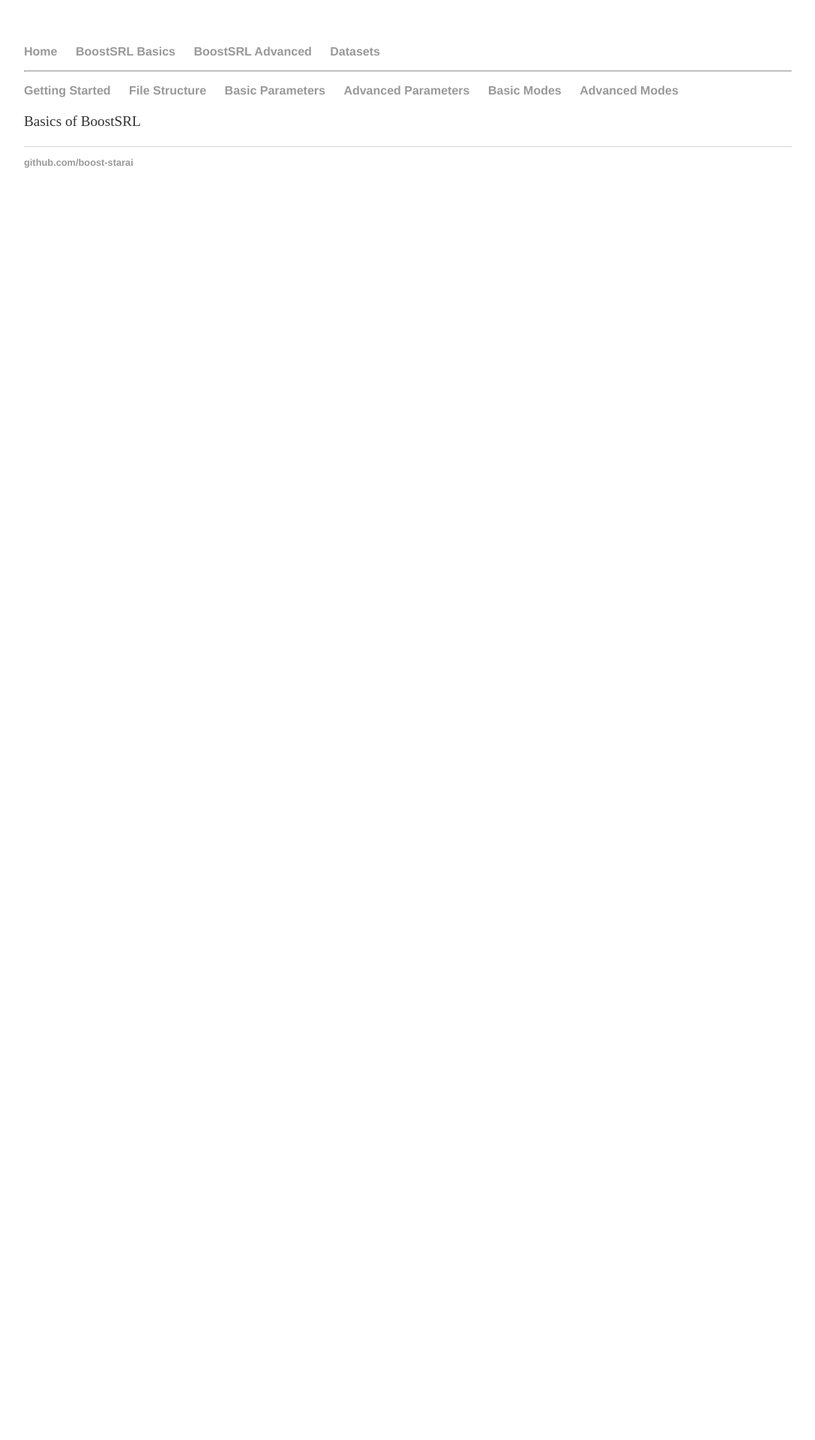
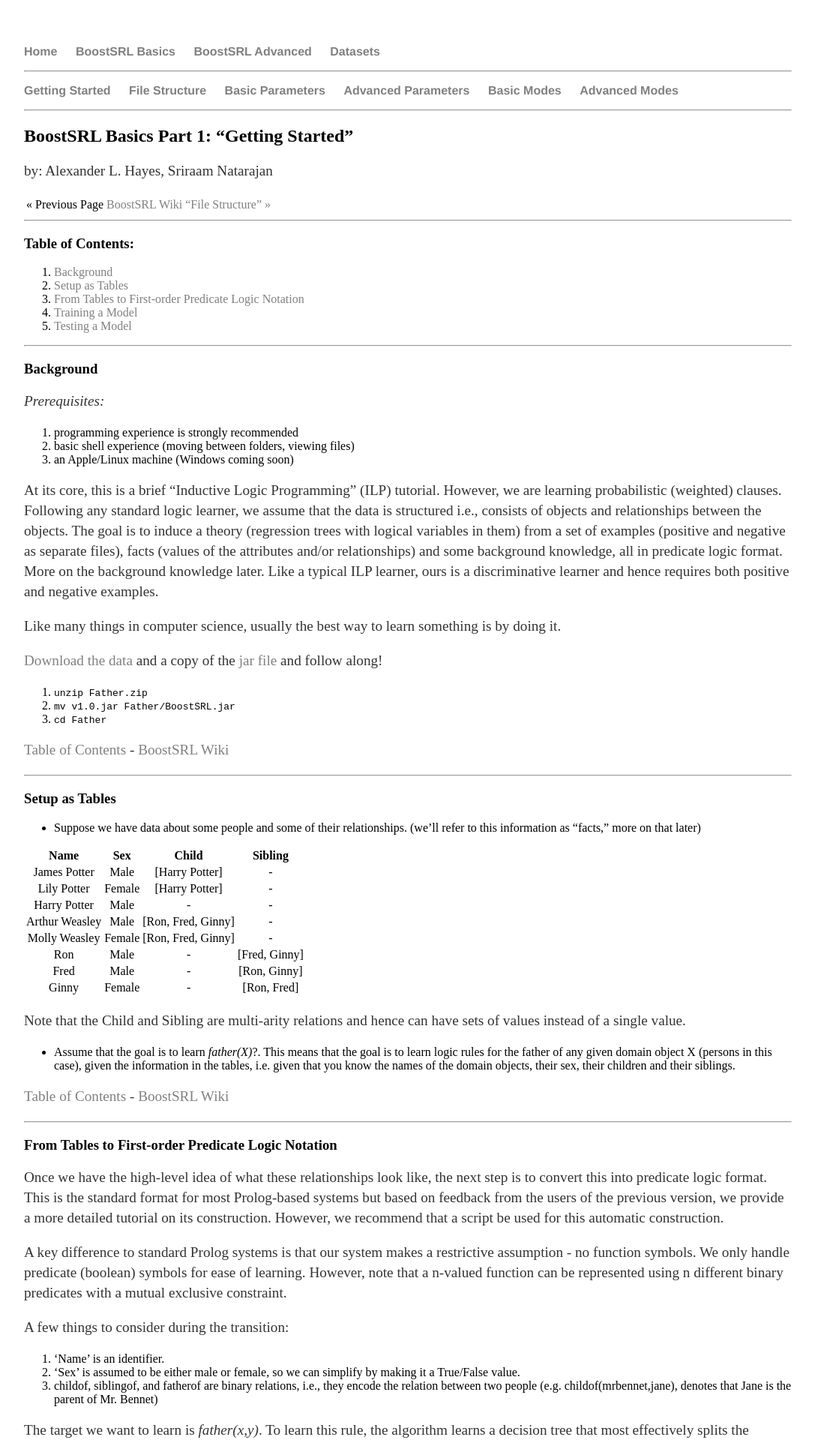
Before and after one commit to starling-lab/starling.utdallas.edu, a Jekyll site: the page built from boostsrl-basics/index.md, in a window 1280 px wide. Shown: the top 1920 px of the page at 75% size, without its empty margins (96-1183 px from the left). Built offline with Jekyll 4.4.1, drawn with Linux system fonts in a browser that asks for light colours; before the commit the page ends 900 px from its top, so only the background shows below that; some of the changed text lies outside the part shown.

Commit message:
Migrating pages from wiki onto github pages.

````diff
--- /dev/null
+++ b/_layouts/boostsrl-basics.html
@@ -0,0 +1,46 @@
+<!DOCTYPE html>
+<html>
+  <head>
+    <title>{{ page.title }}</title>
+    <!-- link to main css -->
+    <link rel="stylesheet" type="text/css" href="/css/main.css">
+  </head>
+  <body>
+    <nav>
+      <ul>
+	<li><a href="/">Home</a></li>
+	<li><a href="/boostsrl-basics/">BoostSRL Basics</a></li>
+	<li><a href="/boostsrl-advanced/">BoostSRL Advanced</a></li>
+	<li><a href="/datasets/">Datasets</a></li>
+      </ul>
+    </nav>
+
+    <hr>
+
+    <nav>
+      <ul>
+	<li><a href="/boostsrl-basics/">Getting Started</a></li>
+	<li><a href="/boostsrl-basics/file-structure">File Structure</a></li>
+	<li><a href="/">Basic Parameters</a></li>
+	<li><a href="/">Advanced Parameters</a></li>
+	<li><a href="/">Basic Modes</a></li>
+	<li><a href="/">Advanced Modes</a></li>
+      </ul>
+    </nav>
+
+    <hr>
+
+    <div class="container">
+
+      {{ content }}
+
+    </div><!-- /.container -->
+
+    <footer>
+      <ul>
+	<li><a href="https://github.com/boost-starai">github.com/boost-starai</a></li>
+      </ul>
+    </footer>
+
+  </body>
+</html>
--- a/boostsrl-basics/index.html
+++ /dev/null
@@ -1,19 +0,0 @@
----
-layout: default
-title: Basics | BoostSRL Wiki
----
-
-<nav>
-  <ul>
-    <li><a href="/">Getting Started</a></li>
-    <li><a href="/">File Structure</a></li>
-    <li><a href="/">Basic Parameters</a></li>
-    <li><a href="/">Advanced Parameters</a></li>
-    <li><a href="/">Basic Modes</a></li>
-    <li><a href="/">Advanced Modes</a></li>
-  </ul>
-</nav>
-
-<div class="blurb">
-  <p>Basics of BoostSRL</p>
-</div>
--- /dev/null
+++ b/boostsrl-basics/index.md
@@ -0,0 +1,290 @@
+---
+layout: boostsrl-basics
+title: Basics | BoostSRL Wiki
+description: Will it work?
+---
+
+## BoostSRL Basics Part 1: "Getting Started"
+
+by: Alexander L. Hayes, Sriraam Natarajan
+
+<< Previous Page | [BoostSRL Wiki](Home) | ["File Structure" >>](File-Structure)
+
+---
+
+### Table of Contents:
+
+1. [Background](#background)
+2. [Setup as Tables](#setup-as-tables)
+3. [From Tables to First-order Predicate Logic Notation](#from-tables-to-first-order-predicate-logic-notation)
+4. [Training a Model](#training-a-model)
+5. [Testing a Model](#testing-a-model)
+
+---
+
+### Background
+
+_Prerequisites:_
+  1. programming experience is strongly recommended
+  2. basic shell experience (moving between folders, viewing files)
+  3. an Apple/Linux machine (Windows coming soon)
+
+At its core, this is a brief "Inductive Logic Programming" (ILP) tutorial. However, we are learning probabilistic (weighted) clauses. Following any standard logic learner, we assume that the data is structured i.e., consists of objects and relationships between the objects. The goal is to induce a theory (regression trees with logical variables in them) from a set of examples (positive and negative as separate files), facts (values of the attributes and/or relationships) and some background knowledge, all in predicate logic format. More on the background knowledge later. Like a typical ILP learner, ours is a discriminative learner and hence requires both positive and negative examples.
+
+Like many things in computer science, usually the best way to learn something is by doing it.
+
+[Download the data](https://github.com/boost-starai/BoostSRL-Misc/blob/master/Datasets/Toy-Father/Toy-Father.zip?raw=true) and a copy of the [jar file](https://github.com/boost-starai/BoostSRL-Misc/blob/master/VersionHistory/Version1.0/v1-0.jar?raw=true) and follow along!
+
+1. `unzip Father.zip`
+2. `mv v1.0.jar Father/BoostSRL.jar`
+3. `cd Father`
+
+[Table of Contents](#table-of-contents) - [BoostSRL Wiki](Home)
+
+---
+
+### Setup as Tables
+
+  * Suppose we have data about some people and some of their relationships. (we'll refer to this information as "facts," more on that later)
+
+  | Name | Sex | Child | Sibling
+  :---:|:---:|:---:|:---:
+  James Potter | Male | [Harry Potter] | -
+  Lily Potter | Female | [Harry Potter] | -
+  Harry Potter | Male | - | -
+  Arthur Weasley | Male | [Ron, Fred, Ginny] | -
+  Molly Weasley | Female | [Ron, Fred, Ginny] | -
+  Ron | Male | - | [Fred, Ginny]
+  Fred | Male | - | [Ron, Ginny]
+  Ginny | Female | - | [Ron, Fred]
+
+Note that the Child and Sibling are multi-arity relations and hence can have sets of values instead of a single value.
+
+  * Assume that the goal is to learn _father(X)_?. This means that the goal is to learn logic rules for the father of any given domain object X (persons in this case), given the information in the tables, i.e. given that you know the names of the domain objects, their sex, their children and their siblings.
+
+<!--
+  * We'll start by labeling some positive and negative examples:
+
+  | Name | Sex | Parent | Sibling | Father | Positive/Negative
+  :---:|:---:|:---:|:---:|:---:|:---:
+  Mrs. Bennet | Female | [Elizabeth, Jane] | - | - | Positive
+  Mr. Bennet | Male | [Elizabeth, Jane] | - | [Elizabeth, Jane] | Positive
+  Mr. Lucas | Male | [Charlotte] | - | [Charlotte] | Positive
+  Lady Lucas | Female | [Charlotte] | - | [Charlotte] | Negative
+  Elizabeth | Female | - | [Jane] | [Charlotte] | Negative
+  Jane | Female | - | [Elizabeth] | - | Positive
+  Charlotte | Female | - | - | [Jane] | Negative
+  Darcy | Male | - | - | [Mr. Bennet] | Negative
+-->
+[Table of Contents](#table-of-contents) - [BoostSRL Wiki](Home)
+
+---
+
+### From Tables to First-order Predicate Logic Notation
+
+Once we have the high-level idea of what these relationships look like, the next step is to convert this into predicate logic format. This is the standard format for most Prolog-based systems but based on feedback from the users of the previous version, we provide a more detailed tutorial on its construction. However, we recommend that a script be used for this automatic construction.
+
+A key difference to standard Prolog systems is that our system makes a restrictive assumption - no function symbols. We only handle predicate (boolean) symbols for ease of learning. However, note that a n-valued function can be represented using n different binary predicates with a mutual exclusive constraint.
+
+A few things to consider during the transition:
+  1. 'Name' is an identifier.
+  2. 'Sex' is assumed to be either male or female, so we can simplify by making it a True/False value.
+  3. childof, siblingof, and fatherof are binary relations, i.e., they encode the relation between two people (e.g. childof(mrbennet,jane), denotes that Jane is the parent of Mr. Bennet)
+
+The target we want to learn is _father(x,y)_. To learn this rule, the algorithm learns a decision tree that most effectively splits the positive and negative examples. This example is fairly small, and hence a few trees should suffice. However, for more complex problems we need more trees to learn a robust model. In most of our experiments, we use at least 20 trees.
+
+> _Positive Examples_
+
+  ```text
+  father(harrypotter,jamespotter).
+  father(ginnyweasley,arthurweasley).
+  father(ronweasley,arthurweasley).
+  father(fredweasley,arthurweasley).
+  ...
+  ```
+
+> _Negative Examples_
+
+  ```text
+  father(harrypotter,mollyweasley).
+  father(georgeweasley,jamespotter).
+  father(harrypotter,arthurweasley).
+  father(harrypotter,lilypotter).
+  father(ginnyweasley,harrypotter).
+  father(mollyweasley,arthurweasley).
+  father(fredweasley,georgeweasley).
+  father(georgeweasley,fredweasley).
+  father(harrypotter,ronweasley).
+  father(georgeweasley,harrypotter).
+  father(mollyweasley,lilypotter).
+  ...
+  ```
+
+> _Facts_
+
+  ```text
+  male(jamespotter).
+  male(harrypotter).
+  male(arthurweasley).
+  male(ronweasley).
+  male(fredweasley).
+  male(georgeweasley).
+  siblingof(ronweasley,fredweasley).
+  siblingof(ronweasley,georgeweasley).
+  siblingof(ronweasley,ginnyweasley).
+  siblingof(fredweasley,ronweasley).
+  siblingof(fredweasley,georgeweasley).
+  siblingof(fredweasley,ginnyweasley).
+  siblingof(georgeweasley,ronweasley).
+  siblingof(georgeweasley,fredweasley).
+  siblingof(georgeweasley,ginnyweasley).
+  siblingof(ginnyweasley,ronweasley).
+  siblingof(ginnyweasley,fredweasley).
+  siblingof(ginnyweasley,georgeweasley).
+  childof(jamespotter,harrypotter).
+  childof(lilypotter,harrypotter).
+  childof(arthurweasley,ronweasley).
+  childof(mollyweasley,ronweasley).
+  childof(arthurweasley,fredweasley).
+  childof(mollyweasley,fredweasley).
+  childof(arthurweasley,georgeweasley).
+  childof(mollyweasley,georgeweasley).
+  childof(arthurweasley,ginnyweasley).
+  childof(mollyweasley,ginnyweasley).
+  ...
+  ```
+
+[Table of Contents](#table-of-contents) - [BoostSRL Wiki](Home)
+
+---
+
+### Training a Model
+
+There's one more piece we need: the _background_.
+
+> _background_
+
+  ```text
+  // Parameters
+  setParam: maxTreeDepth=3.
+  setParam: nodeSize=1.
+  setParam: numOfClauses=8.
+  // Modes
+  mode: male(+name).
+  mode: childof(+name,+name).
+  mode: siblingof(+name,-name).
+  mode: father(+name,+name).
+  ```
+
+Enter the directory and run the jar file to train the model.
+
+`java -jar BoostSRL.jar -l -combine -train train/ -target father -trees 10`
+
+First it finds childof(B,A):
+
+_"fathers are parents"_
+
+<center><img src="https://raw.githubusercontent.com/boost-starai/BoostSRL-Misc/master/Images/WILLTreeFor_fatherOf1.png" alt="First learned tree, showing that fathers have children." title="First learned tree, showing that fathers have children." /></center>
+
+Next, if the person is male, they are also more likely to be a father:
+
+_"fathers are male"_
+
+<center><img src="https://raw.githubusercontent.com/boost-starai/BoostSRL-Misc/master/Images/WILLTreeFor_fatherOf9.png" alt="Tenth learned tree, we've built on the error of the previous trees, so now we show that fathers are probably male." title="Tenth learned tree, we've built on the error of the previous trees, so now we show that fathers are probably male." /></center>
+
+Each tree builds on the error of the previous tree. By combining the trees the model learned, we can see the decision the model finds most accurate.
+
+<center><img src="https://raw.githubusercontent.com/boost-starai/BoostSRL-Misc/master/Images/CombinedTreesfatherOf.png" alt="Trees one through ten, combined." title="Trees one through ten, combined." /></center>
+
+This tree shows that a male father _E_ is the parent of child _D_. Alternatively, the person is also the father to his child's siblings.
+
+[Table of Contents](#table-of-contents) - [BoostSRL Wiki](Home)
+
+---
+
+### Testing a Model
+
+_Technically_ we're querying a model for an answer here, but we'll call it the testing phase.
+
+1. We have a new set of data, and we want to know about the _father(x)_ relationship:
+
+  | Name | Sex | Child | Sibling | Father
+  :---:|:---:|:---:|:---:|:---:
+  Mr. Bennet | Male | [Elizabeth, Jane] | - | ?
+  Mrs. Bennet | Female | [Elizabeth, Jane] | - | ?
+  Elizabeth | Female | - | [Jane] | ?
+  Jane | Female | [Elizabeth] | - | ?
+  Mr. Lucas | Male | [Charlotte] | - | ?
+  Mrs. Lucas | Female | [Charlotte] | - | ?
+  Charlotte | Female | - | - | ?
+
+2. Outline the facts and "positive examples" to test:
+
+  > _Facts_
+
+  ```text
+  male(mrbennet).
+  male(mrlucas).
+  male(darcy).
+  childof(mrbennet,elizabeth).
+  childof(mrsbennet,elizabeth).
+  childof(mrbennet,jane).
+  childof(mrsbennet,jane).
+  childof(mrlucas,charlotte).
+  childof(mrslucas,charlotte).
+  siblingof(jane,elizabeth).
+  siblingof(elizabeth,jane).
+  ```
+
+  > _Positive Examples_
+
+  In this case, we'll only add the examples we want to test.
+
+  ```text
+  father(elizabeth,mrbennet).
+  father(jane,mrbennet).
+  father(charlotte,mrlucas).
+  father(charlotte,mrsbennet).
+  father(jane,mrlucas).
+  father(mrsbennet,mrbennet).
+  father(jane,elizabeth).
+  ```
+
+3. Run the testing command from the `Father` directory:
+
+  `java -jar BoostSRL.jar -i -model train/models -test test/ -target father -trees 10`
+
+4. Enter the `test` directory and look at the results:
+
+  * `cd test`
+  * `less results_father.db`
+
+  The results will look something like this:
+
+  ```text
+  father(elizabeth, mrbennet) 0.8469089683281722
+  father(jane, mrbennet) 0.8469089683281722
+  father(charlotte, mrlucas) 0.8469089683281722
+  father(charlotte, mrsbennet) 0.03200025741806517
+  father(jane, mrlucas) 0.06111079239086714
+  father(mrsbennet, mrbennet) 0.06111079239086714
+  father(jane, elizabeth) 0.03200025741806517
+  ```
+
+5. Results in a nicer format:
+
+  | Person A | Person B | Probability of B being the father of A
+  :---:|:---:|:---:
+  Elizabeth | Mr. Bennet | 84.691%
+  Jane | Mr. Bennet | 84.691%
+  Charlotte | Mr. Lucas | 84.691%
+  Charlotte | Mrs. Bennet | 3.200%
+  Jane | Mr. Lucas | 6.111%
+  Mrs. Bennet | Mr. Bennet | 6.111%
+  Jane | Elizabeth | 3.200%
+
+[Table of Contents](#table-of-contents) - [BoostSRL Wiki](Home)
+
+---
+
+<< Previous Page | [BoostSRL Wiki](Home) | ["File Structure" >>](File-Structure)
--- a/css/main.css
+++ b/css/main.css
@@ -2,32 +2,39 @@ body {
     margin: 60px auto;
     width: 80%;
 }
+
 nav ul, footer ul {
     font-family:'Helvetica', 'Arial', 'Sans-Serif';
     padding: 0px;
     list-style: none;
     font-weight: bold;
 }
+
 nav ul li, footer ul li {
     display: inline;
     margin-right: 20px;
 }
+
 a {
     text-decoration: none;
-    color: #999;
+    color: #808080;
 }
+
 a:hover {
     text-decoration: underline;
 }
+
 h1 {
     font-size: 3em;
     font-family:'Helvetica', 'Arial', 'Sans-Serif';
 }
+
 p {
     font-size: 1.2em;
     line-height: 1.4em;
     color: #333;
 }
+
 footer {
     border-top: 1px solid #d5d5d5;
     font-size: .8em;
````
Also changed, not shown: _includes/head.html (added, +11 -0 lines), boostsrl-basics/file-structure.md (added, +144 -0 lines).
